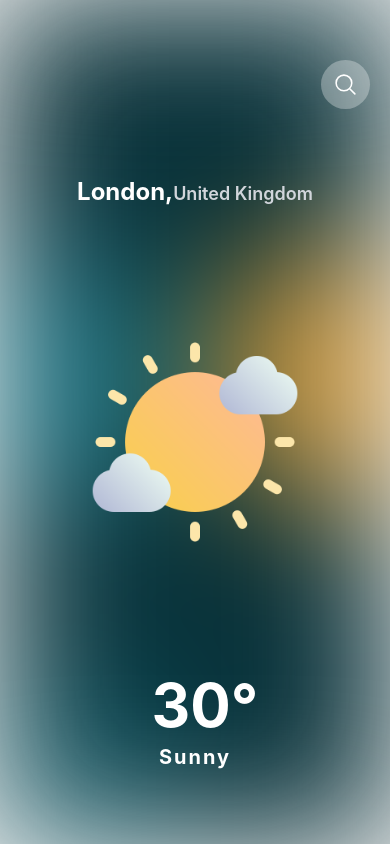
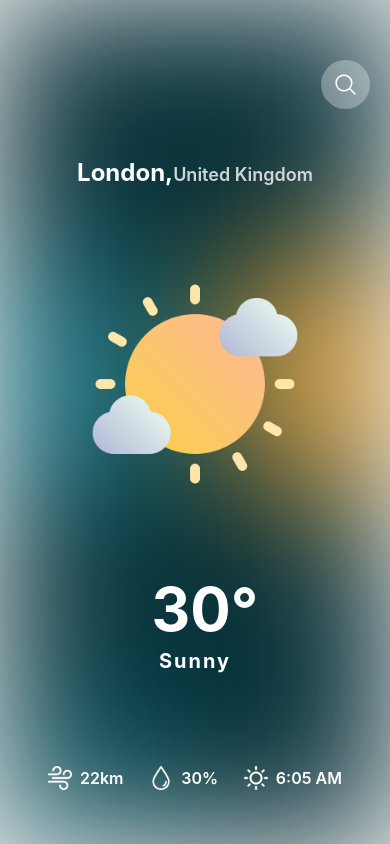
Before and after one commit to Ahmed-Azoz1/Weather-App, a React Native app: screen /Home in a window 390 px wide. Built offline with nearby package versions, Linux system fonts and the light colour scheme.

Commit message:
Other Status

```diff
--- a/screens/HomeScreen.jsx
+++ b/screens/HomeScreen.jsx
@@ -75,6 +75,29 @@ const HomeScreen = () => {
                             Sunny
                         </Text>
                     </View>
+                    {/* other status */}
+                    <View className="flex-row justify-between mx-4">
+                        <View className="flex-row space-x-2 items-center">
+                            <Image source={require('../assets/icons/wind.png')} className="h-6 w-6" />
+                            <Text className="text-white font-semibold text-base">
+                                22km
+                            </Text>
+                        </View>
+
+                        <View className="flex-row space-x-2 items-center">
+                            <Image source={require('../assets/icons/drop.png')} className="h-6 w-6" />
+                            <Text className="text-white font-semibold text-base">
+                                30%
+                            </Text>
+                        </View>
+
+                        <View className="flex-row space-x-2 items-center">
+                            <Image source={require('../assets/icons/sun.png')} className="h-6 w-6" />
+                            <Text className="text-white font-semibold text-base">
+                                6:05 AM
+                            </Text>
+                        </View>
+                    </View>
                 </View>
             </SafeAreaView>
 
```
